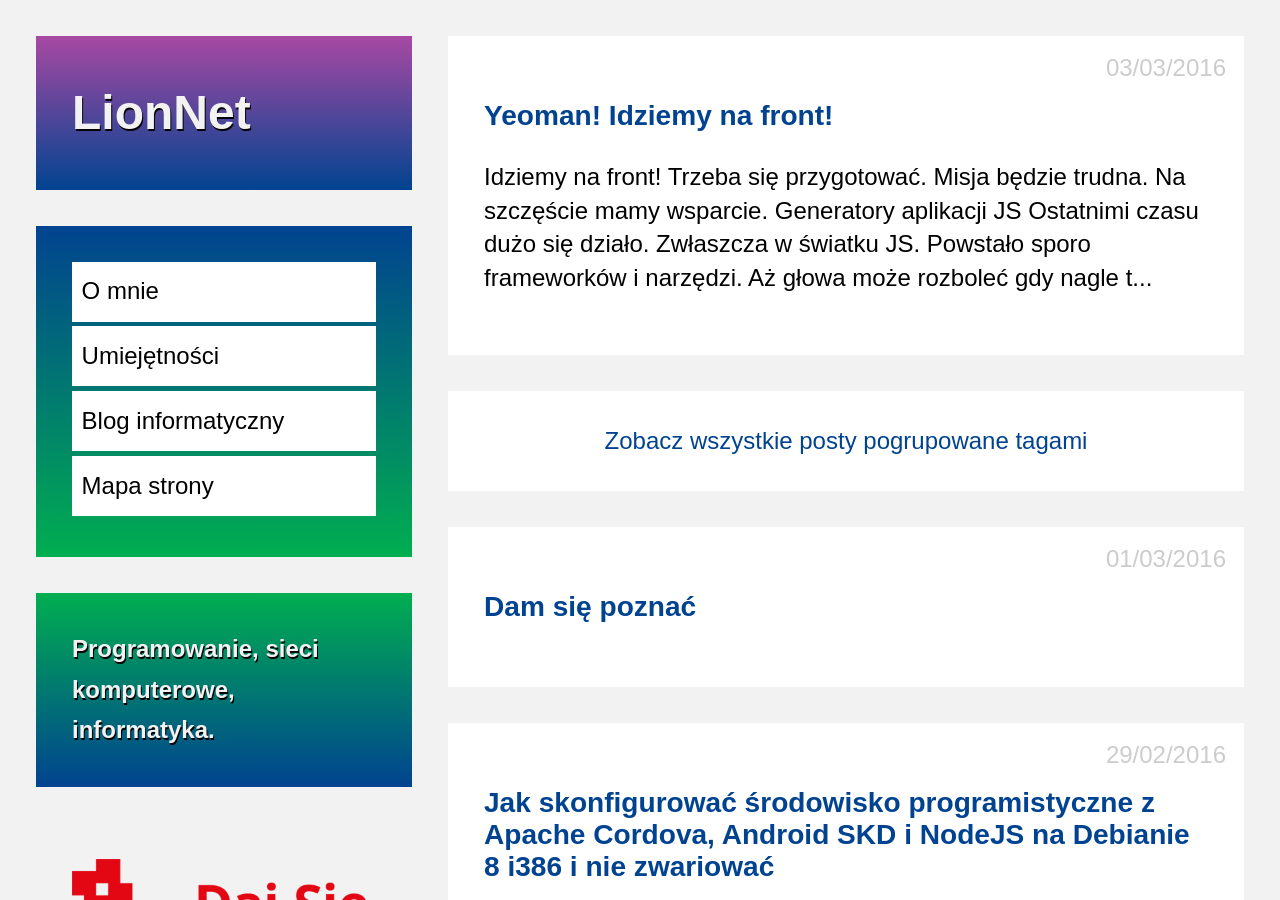
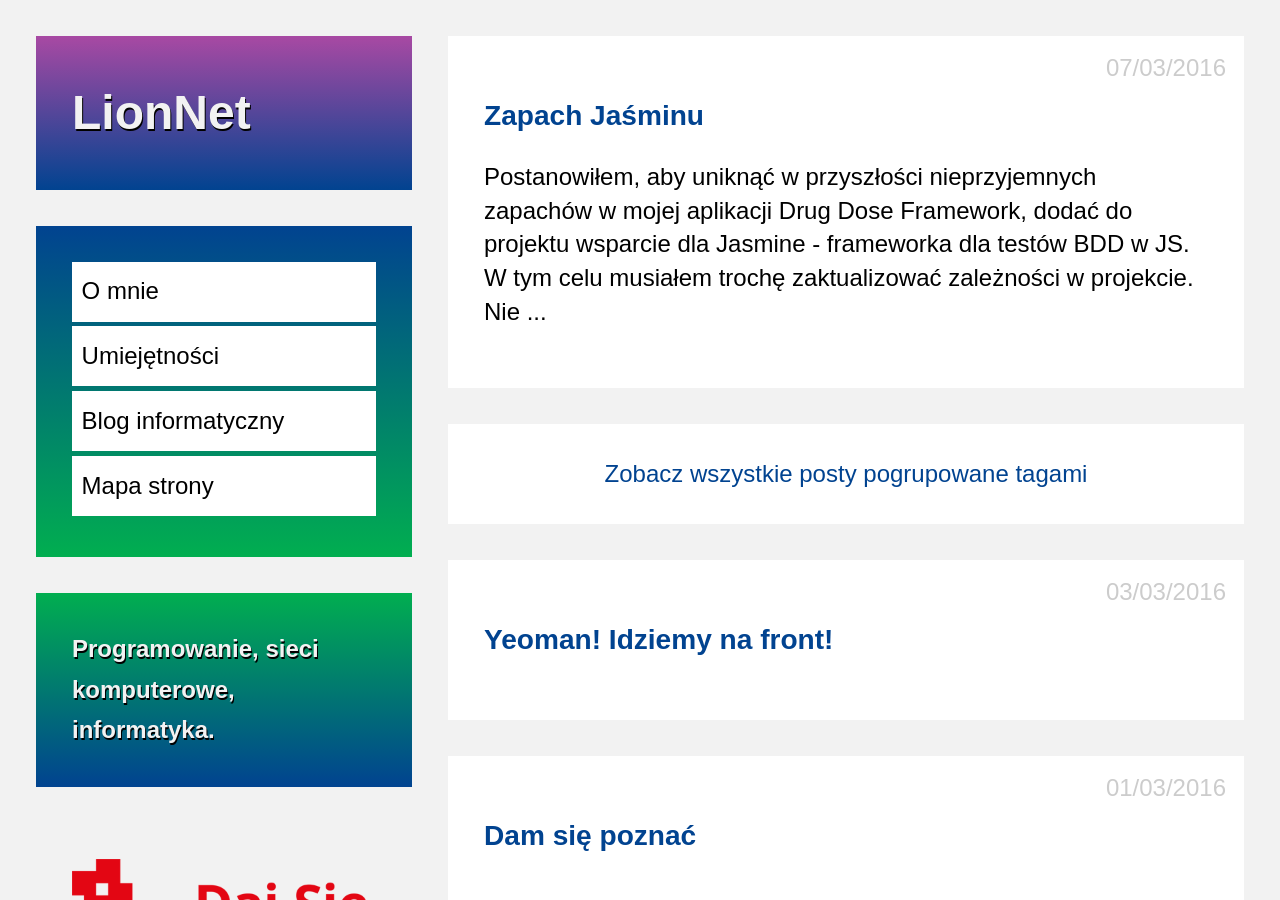
Before and after one commit to maciejlew/maciejlew.github.io, a Jekyll site: the page built from pages/blog.md, in a window 1280 px wide and 900 px high. Built offline with Jekyll 4.4.1, drawn with Linux system fonts in a browser that asks for light colours.

Commit message:
Adds post 'Zapach Jaśminu'

```diff
--- a/_includes/acronyms.md
+++ b/_includes/acronyms.md
@@ -39,3 +39,5 @@
 *[CPU]: Central Processing Unit
 *[BIOS]: Basic Input/Output System
 *[KVM]: Kernel-based Virtual Machine
+*[NPM]: Node Package Manager
+*[BDD]: Behavior Driven Development
--- /dev/null
+++ b/_posts/2016-03-07-zapach-jasminu.md
@@ -0,0 +1,43 @@
+---
+layout: post
+title: "Zapach Jaśminu"
+date: 2016-03-07 22:00:00
+description: 'Konkurs "Daj się poznać 2016"'
+keywords: "daj się poznać 2016, konkurs programistyczny, aplikacja konkursowa,
+drug dose framework, aplikacja mobilna, pas pediatryczny, dawkowanie leków, yeoman,
+ionic framework, generator aplikacji, jasmine, bdd, testowanie aplikacji"
+tags:
+- DSP2016
+- JS
+---
+
+Postanowiłem, aby uniknąć w przyszłości nieprzyjemnych zapachów w mojej aplikacji
+[Drug Dose Framework](http://lion.net.pl/2016/03/01/dam-sie-poznac.html),
+dodać do projektu wsparcie dla Jasmine - frameworka dla testów BDD w JS.
+
+W tym celu musiałem trochę zaktualizować zależności w projekcie. Nie obyło się
+bez chwili walki z NPM. Należało odinstalować kilka innych modułów konkurencyjnych
+bibliotek do testowania aby możliwe było uruchomienie Jasmine.
+
+    npm uninstall karma-chai
+    npm uninstall karma-mocha
+    npm install karma grunt-karma karma-phantomjs-launcher karma-coverage --save-dev
+    npm install karma-jasmine karma-chrome-launcher --save-dev
+
+Wygląda na to że stos narzędzi JS do zainstalowania i nauczenia się w ramach
+jednego małego projektu może rozrastać się z dnia na dzień. Przypomnę tylko że
+do tej pory to:
+
+ * NodeJS
+ * NPM
+ * AngularJS
+ * Ionic
+ * [Yeoman](http://lion.net.pl/2016/03/03/yeoman-idziemy-na-front.html)
+ * Bower
+ * Grunt
+ * Karma
+ * Jasmine
+
+Zobaczymy co przyniesie jutro.
+
+{% include acronyms.md %}
```
